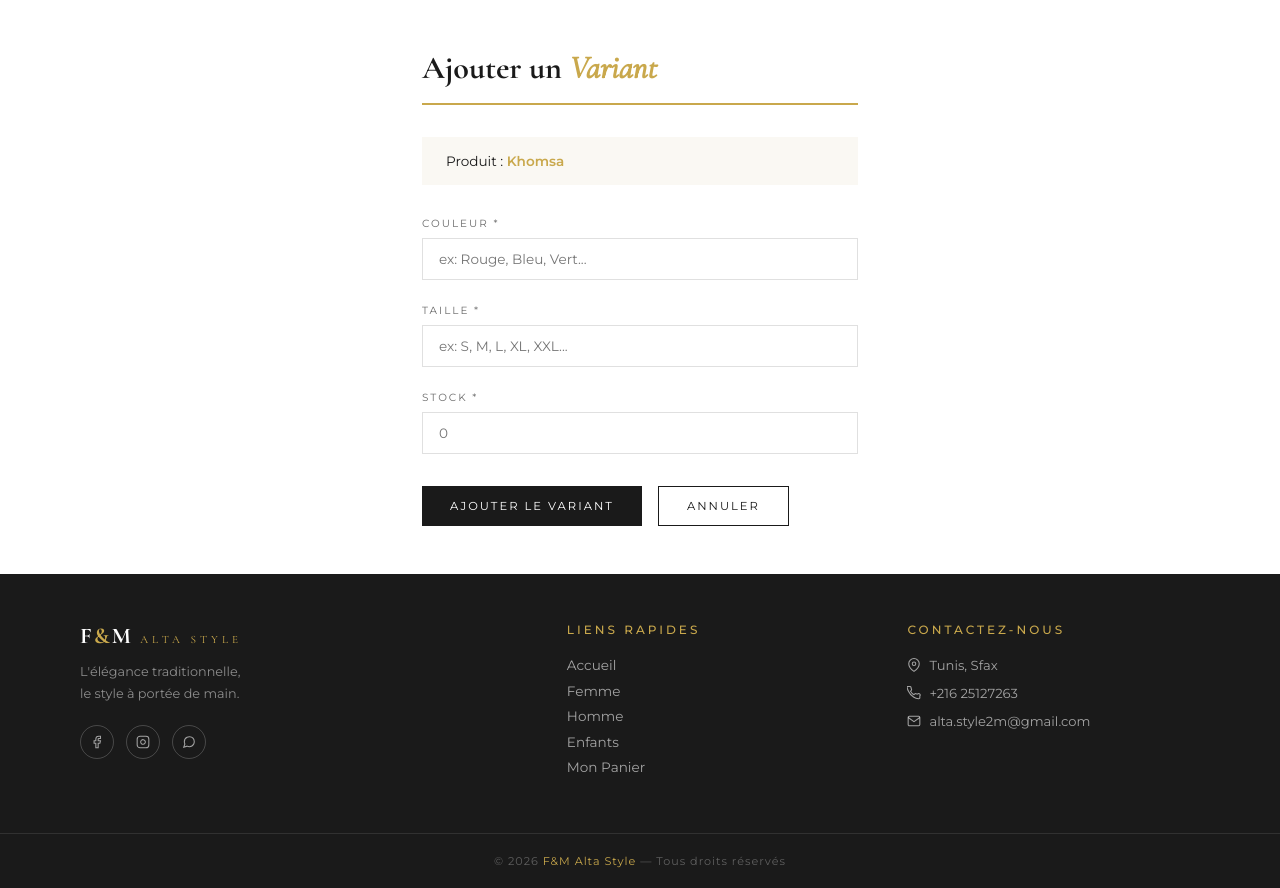
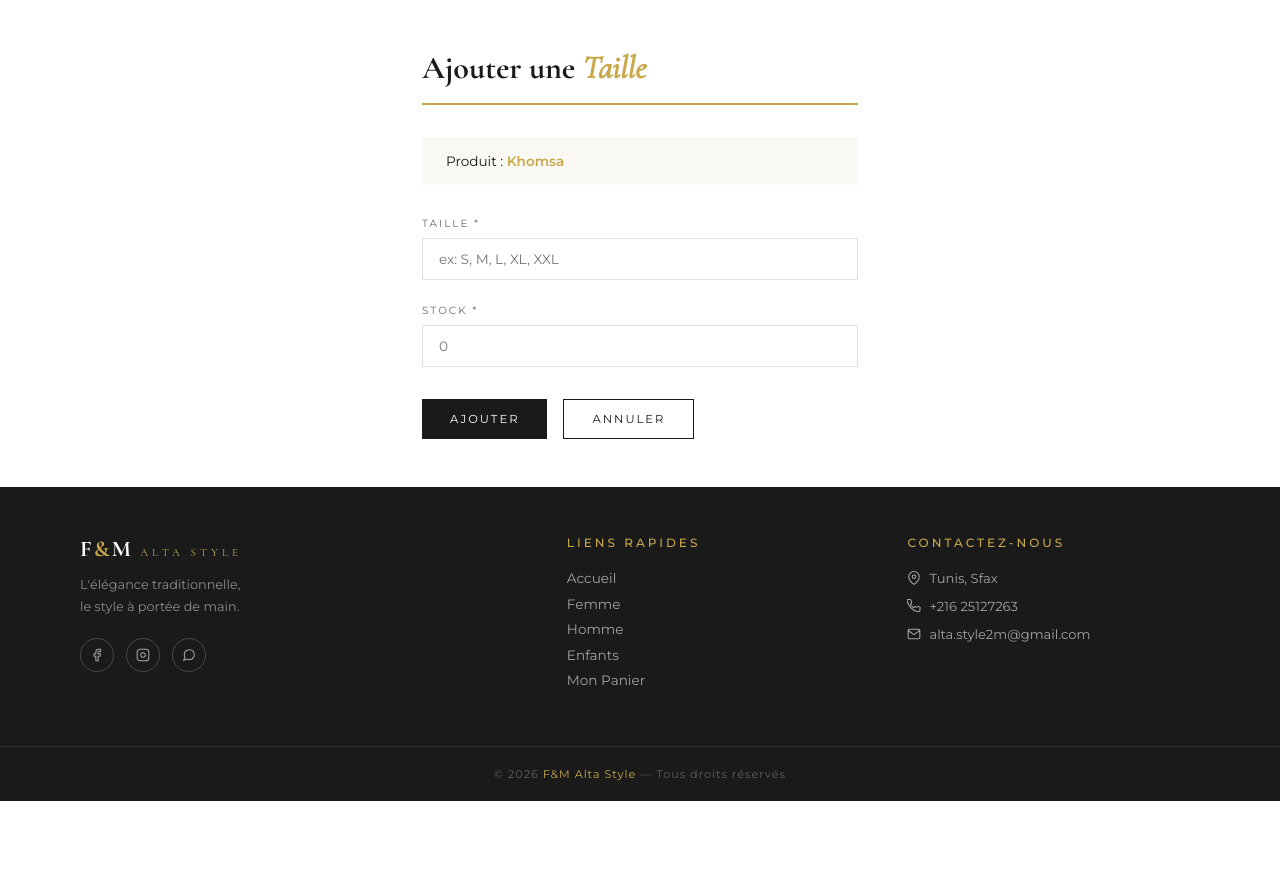
Before and after one commit to badouj/fandm-alta-style, a Django app: page /mon-admin/stock/ajouter/1/ in a window 1280 px wide. Shown: the part 65-953 px from the top of the page. After the commit the page ends 866 px from the top, so only its background shows below. Run offline with Django 5.2, Linux system fonts and the light colour scheme; a user stored in the database is signed in; data comes from the database, SQL or seed files in the repository.

Commit message:
fix views no couleur

```diff
--- a/boutique/templates/boutique/admin_variant_form.html
+++ b/boutique/templates/boutique/admin_variant_form.html
@@ -14,7 +14,7 @@
 </style>
 
 <div class="form-wrapper">
-  <h2 class="form-title">Ajouter un <span>Variant</span></h2>
+  <h2 class="form-title">Ajouter une <span>Taille</span></h2>
 
   <div class="produit-info">
     Produit : <strong>{{ produit.nom }}</strong>
@@ -23,19 +23,15 @@
   <form method="POST">
     {% csrf_token %}
     <div class="form-group">
-      <label class="form-label">Couleur *</label>
-      <input type="text" name="couleur" class="form-input" required placeholder="ex: Rouge, Bleu, Vert...">
-    </div>
-    <div class="form-group">
       <label class="form-label">Taille *</label>
-      <input type="text" name="taille" class="form-input" required placeholder="ex: S, M, L, XL, XXL...">
+      <input type="text" name="taille" class="form-input" required placeholder="ex: S, M, L, XL, XXL">
     </div>
     <div class="form-group">
       <label class="form-label">Stock *</label>
       <input type="number" name="stock" class="form-input" required min="0" placeholder="0">
     </div>
     <div class="form-actions">
-      <button type="submit" class="btn-primary">Ajouter le Variant</button>
+      <button type="submit" class="btn-primary">Ajouter</button>
       <a href="/mon-admin/stock/" class="btn-outline">Annuler</a>
     </div>
   </form>
--- a/boutique/views.py
+++ b/boutique/views.py
@@ -30,23 +30,18 @@ def panier(request):
 def produit_detail(request, pk):
     produit = get_object_or_404(Produit, pk=pk)
     variants = produit.variants.filter(stock__gt=0)
-    couleurs = list(variants.values_list('couleur', flat=True).distinct())
-    couleurs_json = json.dumps(couleurs)
-    variants_data = {}
+    variants_data = []
     for v in variants:
-        if v.couleur not in variants_data:
-            variants_data[v.couleur] = []
-        variants_data[v.couleur].append({
+        variants_data.append({
             'id': v.id,
             'taille': v.taille,
             'stock': v.stock
         })
-    variants_data_json = json.dumps(variants_data)
+    variants_json = json.dumps(variants_data)
     return render(request, 'boutique/produit_detail.html', {
         'produit': produit,
-        'couleurs': couleurs,
-        'couleurs_json': couleurs_json,
-        'variants_data': variants_data_json,
+        'variants': variants,
+        'variants_json': variants_json,
     })
 
 def commande(request):
@@ -79,7 +74,6 @@ def commande(request):
                 variant=variant,
                 quantite=item['qty'],
                 prix_unitaire=item['prix'],
-                couleur=item.get('couleur', ''),
                 taille=item.get('taille', '')
             )
         return render(request, 'boutique/success.html', {'commande': cmd})
@@ -171,12 +165,10 @@ def admin_stock(request):
 def admin_variant_ajouter(request, produit_pk):
     produit = get_object_or_404(Produit, pk=produit_pk)
     if request.method == 'POST':
-        couleur = request.POST.get('couleur', '').strip()
         taille = request.POST.get('taille', '').strip()
         stock = int(request.POST.get('stock', 0))
         variant, created = ProduitVariant.objects.get_or_create(
             produit=produit,
-            couleur=couleur,
             taille=taille,
             defaults={'stock': stock}
         )
```
Also changed, not shown: boutique/templates/boutique/admin_stock.html (+5 -9 lines).
